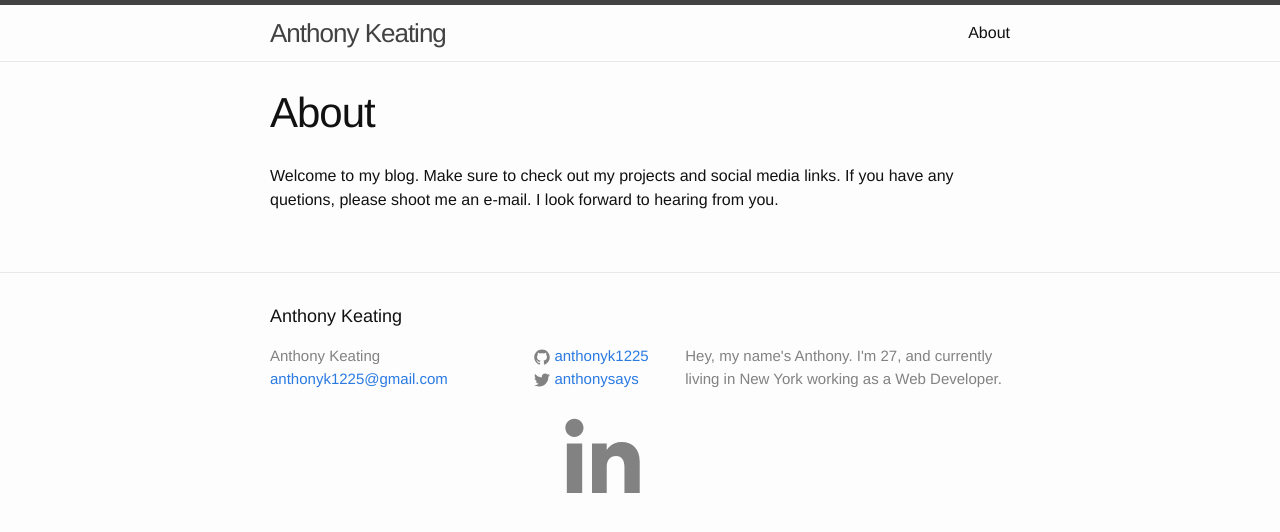
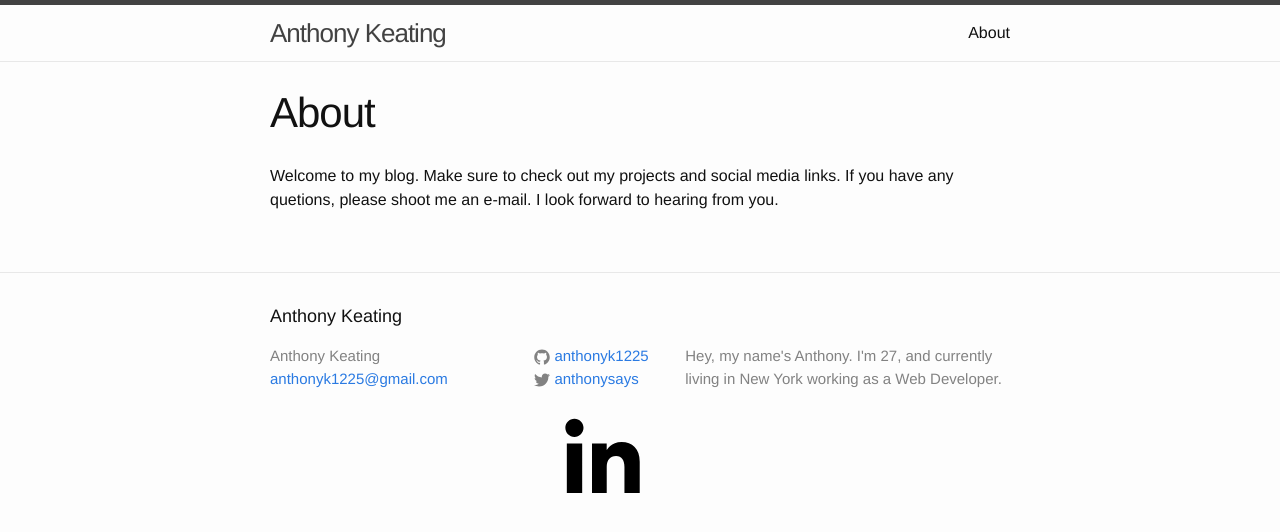
Before and after one commit to anthonyk1225/anthonyk1225.github.io, a Jekyll site: the page built from about.md, in a window 1280 px wide. Shown: the top 532 px of the page. Built offline with Jekyll 4.4.1, drawn with Linux system fonts in a browser that asks for light colours.

Commit message:
more linkedin

```diff
--- a/_includes/footer.html
+++ b/_includes/footer.html
@@ -44,18 +44,16 @@
           {% endif %}
 
           {% if site.linkedin_username %}
-          <li>
-            <a href="https://linkedin.com/in/{{ site.linkedin_username }}">
-              <span class="icon-17 linkedin">
+            <li>
+              <a href="https://linkedin.com/in/{{ site.linkedin_username }}" class="icon-17 linkedin" title="LinkedIn">
                 <svg viewBox="0 0 512 512">
-                  <path fill="#828282" d="M186.4 142.4c0 19-15.3 34.5-34.2 34.5 -18.9 0-34.2-15.4-34.2-34.5 0-19 15.3-34.5 34.2-34.5C171.1 107.9 186.4 123.4 186.4 142.4zM181.4 201.3h-57.8V388.1h57.8V201.3zM273.8 201.3h-55.4V388.1h55.4c0 0 0-69.3 0-98 0-26.3 12.1-41.9 35.2-41.9 21.3 0 31.5 15 31.5 41.9 0 26.9 0 98 0 98h57.5c0 0 0-68.2 0-118.3 0-50-28.3-74.2-68-74.2 -39.6 0-56.3 30.9-56.3 30.9v-25.2H273.8z"/>
-                </svg>
-              </span>
+                  <path d="M186.4 142.4c0 19-15.3 34.5-34.2 34.5 -18.9 0-34.2-15.4-34.2-34.5 0-19 15.3-34.5 34.2-34.5C171.1 107.9 186.4 123.4 186.4 142.4zM181.4 201.3h-57.8V388.1h57.8V201.3zM273.8 201.3h-55.4V388.1h55.4c0 0 0-69.3 0-98 0-26.3 12.1-41.9 35.2-41.9 21.3 0 31.5 15 31.5 41.9 0 26.9 0 98 0 98h57.5c0 0 0-68.2 0-118.3 0-50-28.3-74.2-68-74.2 -39.6 0-56.3 30.9-56.3 30.9v-25.2H273.8z"/>
+                </svg><!--[if lt IE 9]><em>LinkedIn</em><![endif]-->
+              </a>
+            </li>
+          {% endif %}
 
-              <span class="username">{{ site.linkedin_url }}</span>
-            </a>
-          </li>
-          {% endif %}
+
         </ul>
       </div>
 
```
